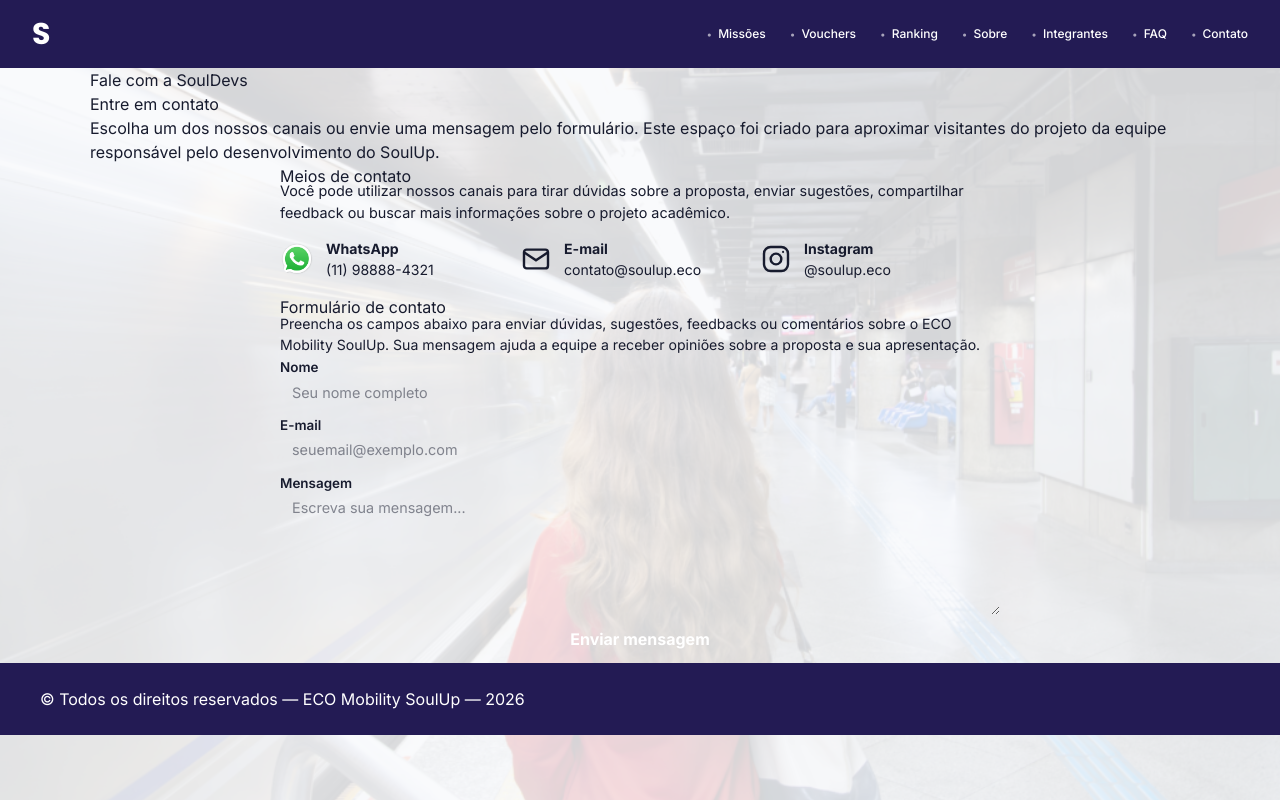
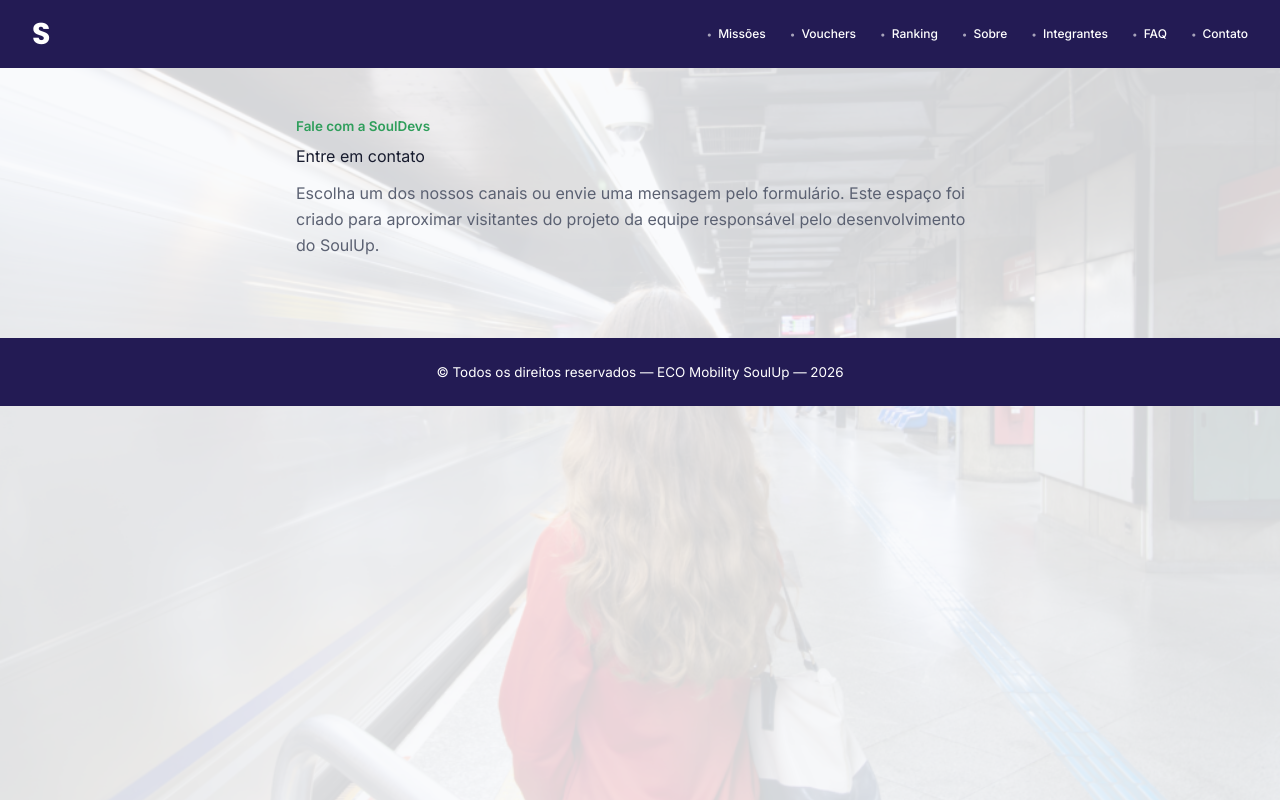
Before and after one commit to enzoestanguera/economic_soul-up, a React (Vite) app in the folder Eco-Mobitily/: page /contato in a window 1280 px wide. Built offline with nearby package versions, Linux system fonts and the light colour scheme; no server answers.

Commit message:
feat: remoção do Contato.css e implementação da estrutura base do Tailwind

```diff
--- a/Eco-Mobitily/src/pages/Contato.css
+++ /dev/null
@@ -1,105 +0,0 @@
-.contato-main { padding: var(--space-5) 0; }
-
-.contato-intro { text-align: left; margin-bottom: var(--space-3); }
-.contato-intro p { color: var(--color-muted); margin: 0; }
-
-.container-pagina {
-  display: flex;
-  flex-direction: column;
-  align-items: center;
-  gap: var(--space-3);
-}
-
-.contatos {
-  width: min(100%, 720px);
-  display: grid;
-  grid-template-columns: repeat(3, 1fr);
-  gap: var(--space-2);
-}
-
-.contatos h2 { grid-column: 1 / -1; margin: 0; }
-.contato-explicacao { grid-column: 1 / -1; margin: -8px 0 0; color: var(--color-muted); font-size: 0.9rem; }
-
-.item-contato {
-  display: flex;
-  align-items: center;
-  gap: 12px;
-  min-height: 72px;
-  background: var(--color-surface);
-  padding: var(--space-2);
-  border-radius: var(--radius-sm);
-  box-shadow: var(--shadow-card);
-}
-
-.item-contato p { font-size: 0.88rem; color: var(--color-ink); margin: 0; overflow-wrap: anywhere; }
-.item-contato a { color: var(--color-ink); text-decoration: none; }
-.item-contato a:hover { color: var(--color-azure); }
-
-.icone-contato {
-  width: 34px;
-  height: 34px;
-  object-fit: contain;
-  flex-shrink: 0;
-  border-radius: 50%;
-  filter: grayscale(1);
-}
-
-.icone-contato--whatsapp {
-  filter: none;
-}
-
-.icone-svg { width: 32px; height: 32px; flex-shrink: 0; color: var(--color-ink); }
-
-.container-contato { width: min(100%, 720px); }
-
-#meuFormulario {
-  display: flex;
-  flex-direction: column;
-  gap: var(--space-2);
-  width: 100%;
-  background: var(--color-surface);
-  padding: var(--space-4);
-  border-radius: var(--radius-md);
-  box-shadow: var(--shadow-card);
-  border-top: 4px solid var(--color-leaf);
-}
-
-#meuFormulario h2 { margin-bottom: 2px; }
-#meuFormulario p { color: var(--color-muted); font-size: 0.88rem; margin: -8px 0 2px; }
-
-#meuFormulario label { font-size: 0.84rem; font-weight: 600; color: var(--color-indigo-dark); margin-bottom: -8px; }
-
-#meuFormulario input,
-#meuFormulario textarea {
-  width: 100%;
-  padding: 12px;
-  background: var(--color-paper);
-  border: 1px solid var(--color-line);
-  border-radius: var(--radius-sm);
-  font-family: var(--font-body);
-  font-size: 0.9rem;
-}
-
-#meuFormulario input:focus,
-#meuFormulario textarea:focus { outline: 2px solid rgba(29, 143, 225, 0.25); border-color: var(--color-azure); }
-#meuFormulario textarea { min-height: 130px; resize: vertical; }
-
-#meuFormulario button {
-  width: 100%;
-  padding: 12px;
-  background: var(--color-leaf);
-  color: #ffffff;
-  border: none;
-  border-radius: var(--radius-sm);
-  font-family: var(--font-body);
-  font-weight: 700;
-  cursor: pointer;
-  transition: background 0.2s ease, transform 0.2s ease;
-}
-
-#meuFormulario button:hover { background: var(--color-indigo); transform: translateY(-1px); }
-
-@media screen and (max-width: 760px) {
-  .contatos { grid-template-columns: 1fr; }
-  .contatos h2 { grid-column: auto; }
-}
--- a/Eco-Mobitily/src/pages/Contato.tsx
+++ b/Eco-Mobitily/src/pages/Contato.tsx
@@ -1,129 +1,27 @@
-import { useState, type FormEvent } from 'react'
-import whatsappImg from '../assets/img/whatsapp.jpg'
-import './Contato.css'
-
 function Contato() {
-  const [nome, setNome] = useState('')
-  const [email, setEmail] = useState('')
-  const [mensagem, setMensagem] = useState('')
-
-  function handleSubmit(evento: FormEvent<HTMLFormElement>) {
-    evento.preventDefault()
-
-    alert(
-      `Obrigado, ${nome}! Sua mensagem foi enviada com sucesso. Em breve entraremos em contato pelo e-mail: ${email}.`,
-    )
-
-    setNome('')
-    setEmail('')
-    setMensagem('')
-  }
-
   return (
     <>
-
-      <main className="container contato-main">
-        <section className="contato-intro">
-          <span className="eyebrow">Fale com a SoulDevs</span>
-          <h1>Entre em contato</h1>
-          <p>
+      <main className="mx-auto w-full max-w-[720px] px-4 py-12">
+        {/* .contato-intro */}
+        <section className="mb-8 text-left">
+          <span className="mb-2 block text-[0.84rem] font-semibold text-[var(--color-leaf)]">
+            Fale com a SoulDevs
+          </span>
+          <h1 className="mt-0 mb-3">Entre em contato</h1>
+          <p className="m-0 leading-relaxed text-[var(--color-muted)]">
             Escolha um dos nossos canais ou envie uma mensagem pelo formulário. Este espaço foi criado
             para aproximar visitantes do projeto da equipe responsável pelo desenvolvimento do SoulUp.
           </p>
         </section>
 
-        <div className="container-pagina">
-          <section className="contatos" aria-labelledby="meios-contato">
-            <h2 id="meios-contato">Meios de contato</h2>
-            <p className="contato-explicacao">
-              Você pode utilizar nossos canais para tirar dúvidas sobre a proposta, enviar sugestões,
-              compartilhar feedback ou buscar mais informações sobre o projeto acadêmico.
-            </p>
-
-            <div className="item-contato">
-              <img src={whatsappImg} alt="Logo do WhatsApp" className="icone-contato icone-contato--whatsapp" />
-              <p>
-                <b>WhatsApp</b>
-                <br />
-                (11) 98888-4321
-              </p>
-            </div>
-
-            <div className="item-contato">
-              <svg className="icone-svg" viewBox="0 0 24 24" aria-hidden="true" fill="none" stroke="currentColor" strokeWidth={1.8}>
-                <rect x="3" y="5" width="18" height="14" rx="2"></rect>
-                <path d="m3 7 9 6 9-6"></path>
-              </svg>
-              <p>
-                <b>E-mail</b>
-                <br />
-                contato@soulup.eco
-              </p>
-            </div>
-
-            <div className="item-contato">
-              <svg className="icone-svg" viewBox="0 0 24 24" aria-hidden="true" fill="none" stroke="currentColor" strokeWidth={1.8}>
-                <rect x="3" y="3" width="18" height="18" rx="5"></rect>
-                <circle cx="12" cy="12" r="4"></circle>
-                <circle cx="17.3" cy="6.7" r="0.8" fill="currentColor" stroke="none"></circle>
-              </svg>
-              <p>
-                <b>Instagram</b>
-                <br />
-                @soulup.eco
-              </p>
-            </div>
-          </section>
-
-          <section className="container-contato">
-            <form id="meuFormulario" onSubmit={handleSubmit}>
-              <h2>Formulário de contato</h2>
-              <p>
-                Preencha os campos abaixo para enviar dúvidas, sugestões, feedbacks ou comentários sobre o
-                ECO Mobility SoulUp. Sua mensagem ajuda a equipe a receber opiniões sobre a proposta e sua
-                apresentação.
-              </p>
-
-              <label htmlFor="nome">Nome</label>
-              <input
-                type="text"
-                id="nome"
-                placeholder="Seu nome completo"
-                aria-label="Nome completo"
-                value={nome}
-                onChange={(evento) => setNome(evento.target.value)}
-                required
-              />
-
-              <label htmlFor="email">E-mail</label>
-              <input
-                type="email"
-                id="email"
-                placeholder="seuemail@exemplo.com"
-                aria-label="Seu endereço de email"
-                value={email}
-                onChange={(evento) => setEmail(evento.target.value)}
-                required
-              />
-
-              <label htmlFor="mensagem">Mensagem</label>
-              <textarea
-                id="mensagem"
-                placeholder="Escreva sua mensagem..."
-                aria-label="Sua mensagem para nós"
-                value={mensagem}
-                onChange={(evento) => setMensagem(evento.target.value)}
-                required
-              />
-
-              <button type="submit">Enviar mensagem</button>
-            </form>
-          </section>
+        {/* .container-pagina */}
+        <div className="flex flex-col gap-8">
+          {/* seções de contato e formulário entram nos próximos commits */}
         </div>
       </main>
 
-      <footer>
-        <p>&copy; Todos os direitos reservados — ECO Mobility SoulUp — 2026</p>
+      <footer className="py-6 text-center text-[0.84rem] text-[var(--color-muted)]">
+        <p className="m-0">&copy; Todos os direitos reservados — ECO Mobility SoulUp — 2026</p>
       </footer>
     </>
   )
```
